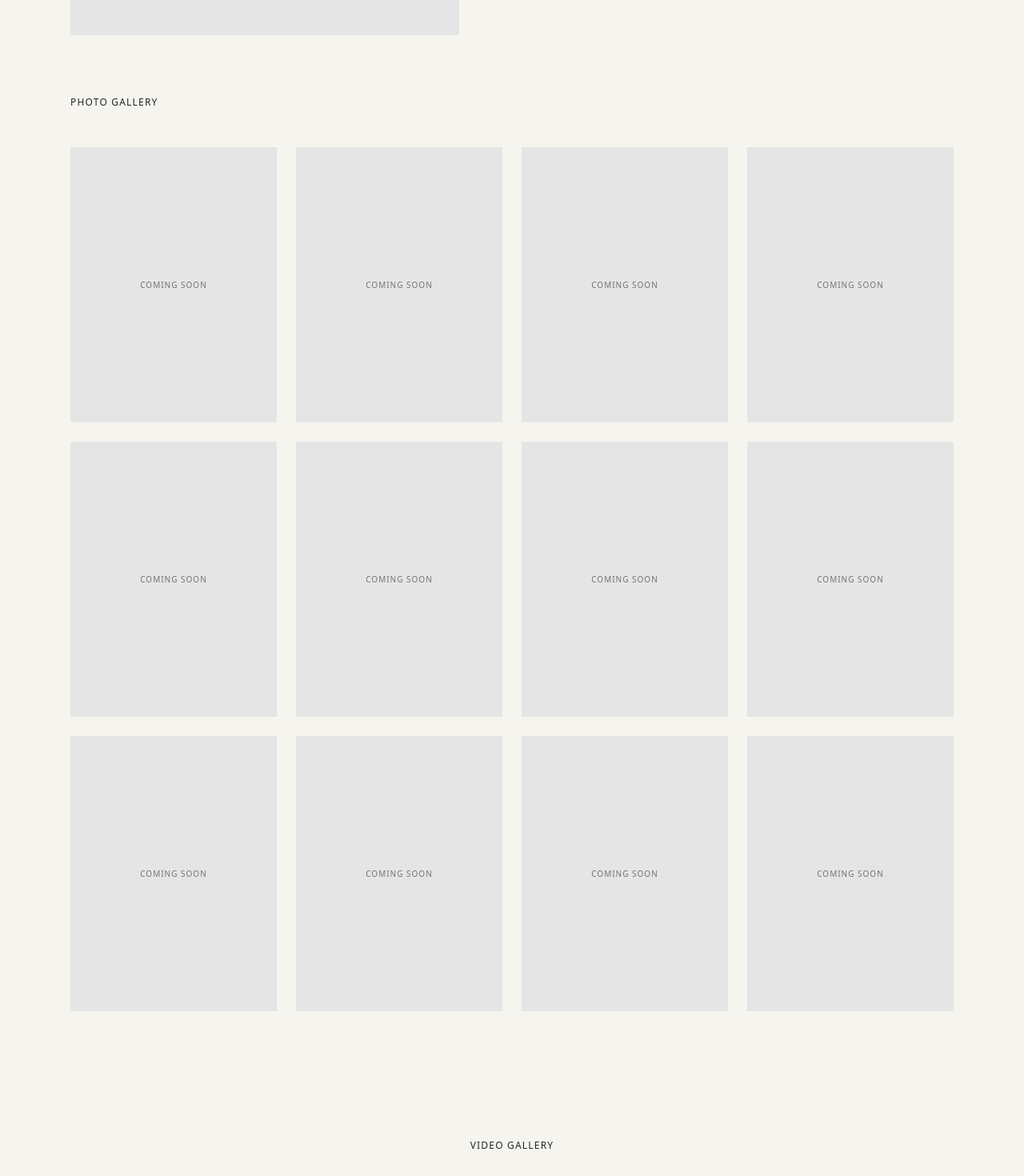
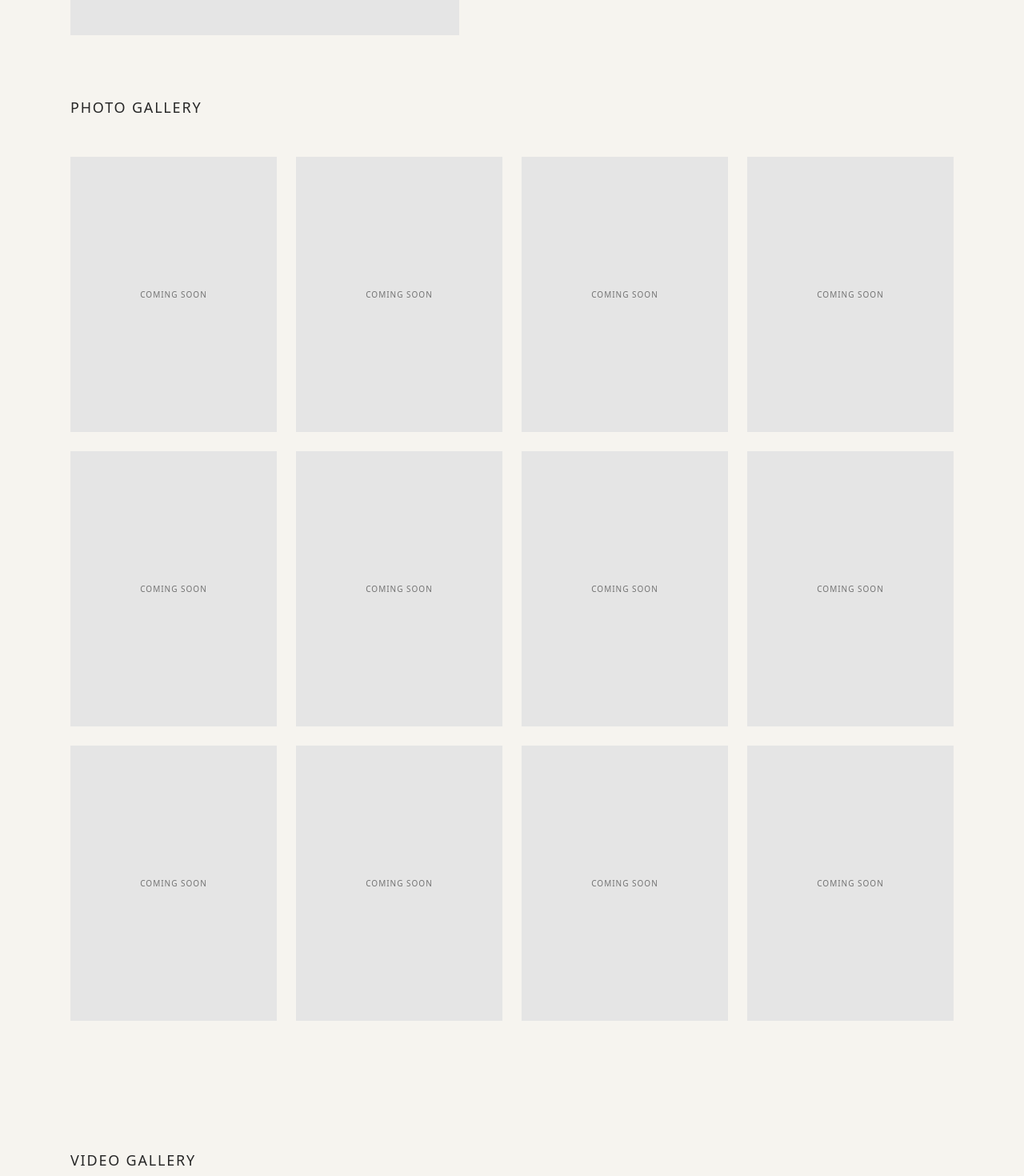
Before and after one commit to SHS-Peb/beryl-jiang-portfolio, a React (Vite) app: page / in a window 1280 px wide. Shown: the part 760-2230 px from the top of the page at 80% size. Built offline with nearby package versions, Linux system fonts and the light colour scheme.

Commit message:
footer created & titles enlargened

```diff
--- a/src/App.jsx
+++ b/src/App.jsx
@@ -100,7 +100,7 @@
 
       <section id="photos" className="mx-auto max-w-6xl px-6 py-20">
         {/*Photo Gallery */}
-        <h2 className="text-xs tracking-widest uppercase mb-12">
+        <h2 className="text-lg tracking-widest uppercase mb-12">
           Photo Gallery
         </h2>
 
@@ -120,7 +120,7 @@
       </section>
       <section id="videos" className="mx-auto max-w-6xl px-6 py-20">
         {/* Video Gallery */}
-        <h2 className="text-xs tracking-widest uppercase mb-12 text-center">
+        <h2 className="text-lg tracking-widest uppercase mb-12">
           Video Gallery
         </h2>
 
@@ -196,7 +196,7 @@
       </section>
 
       <section id="contact" className="mx-auto max-w-6xl px-6 py-24">
-        <h2 className="text-xs tracking-widest uppercase mb-12 text-center">
+        <h2 className="text-lg tracking-widest uppercase mb-12">
           Contact Me
         </h2>
 
@@ -258,8 +258,19 @@
           </div>
         </div>
       </section>
-
-
+      <footer className="w-full py-10 text-center border-t border-black/5">
+        <p className="text-[10px] tracking-widest uppercase text-neutral-500">
+          Made by{" "}
+          <a
+            href="https://shannonlowe.dev"
+            target="_blank"
+            rel="noopener noreferrer"
+            className="hover:opacity-60 transition"
+          >
+            Shannon Lowe
+          </a>
+        </p>
+      </footer>
     </div>
   );
 }
```
